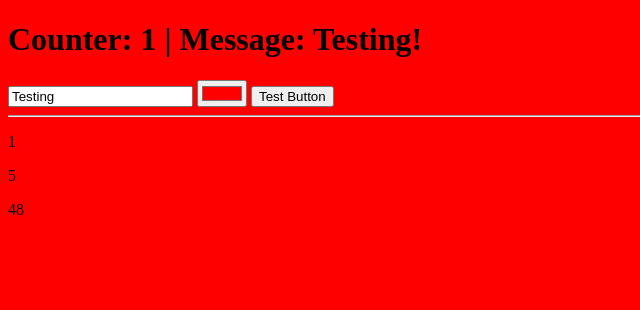
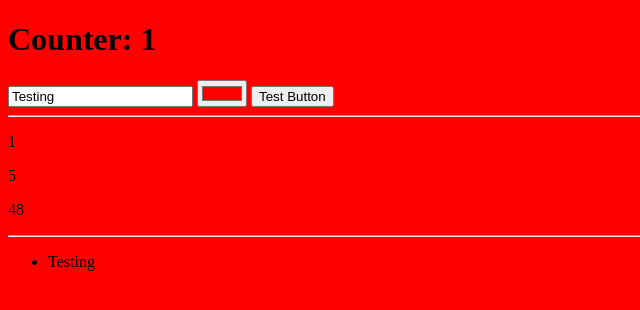
Before and after one commit to newhorizon-tech/javascript-sandbox, a plain HTML site: page index.html in a window 1280 px wide. Both pictures are taken after a click on the button "Test Button". Shown: the whole page, without its empty margins (0-640 px from the left). Drawn offline with Linux system fonts and the light colour scheme.

Commit message:
Add new elements

```diff
--- a/index.html
+++ b/index.html
@@ -10,6 +10,8 @@
 </head>
 <body>
   <h1 id="heading"> Javascript Testing </h1>
+  <h2 id="counter"> </h2>
+
   <input type="text" id="msg" value = "Testing">
   <input type="color" id="color-input" value="#ff0000">
   <input type="button" id="test" value="Test Button">
@@ -18,6 +20,12 @@
   <p></p>
   <p></p>
   <p></p>
+  <hr>
+  <ul id="list">
+
+  </ul>
+
+
 </body>
 
 </html>
--- a/js/index.js
+++ b/js/index.js
@@ -16,10 +16,15 @@ function BackgroundModify(element, color) {
 testbutton.onclick = () => {
   const msg = document.querySelector('#msg').value;
   const color = document.querySelector('#color-input').value;
+  const list = document.querySelector('#list');
+
+  const ListItem = document.createElement('li');
+  ListItem.innerHTML = msg;
+
+  list.appendChild(ListItem);
 
   counter += 1;
-
-  head.textContent = `Counter: ${counter} | Message: ${msg}!`;
+  head.textContent = `Counter: ${counter}`;
 
   paras.forEach((p) => {
     ParaModify(p, Math.floor(Math.random() * 100));
```
